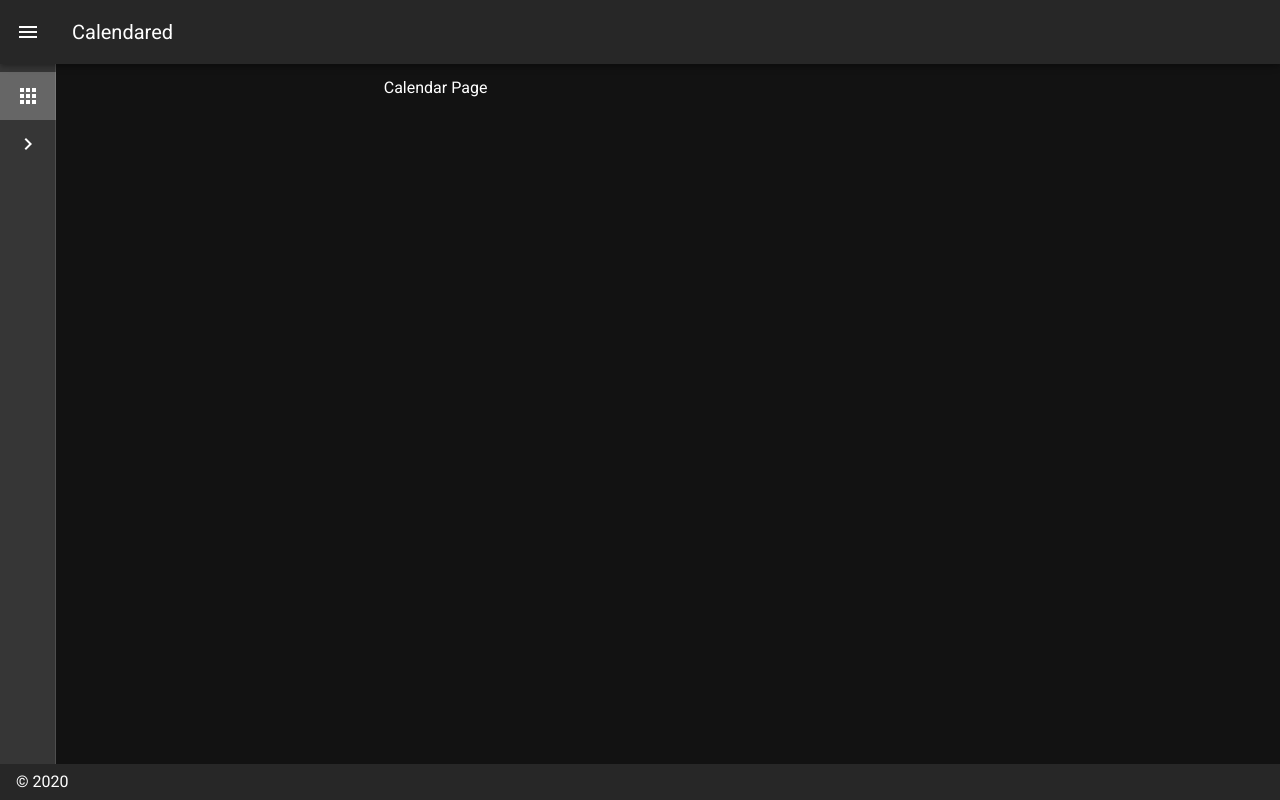
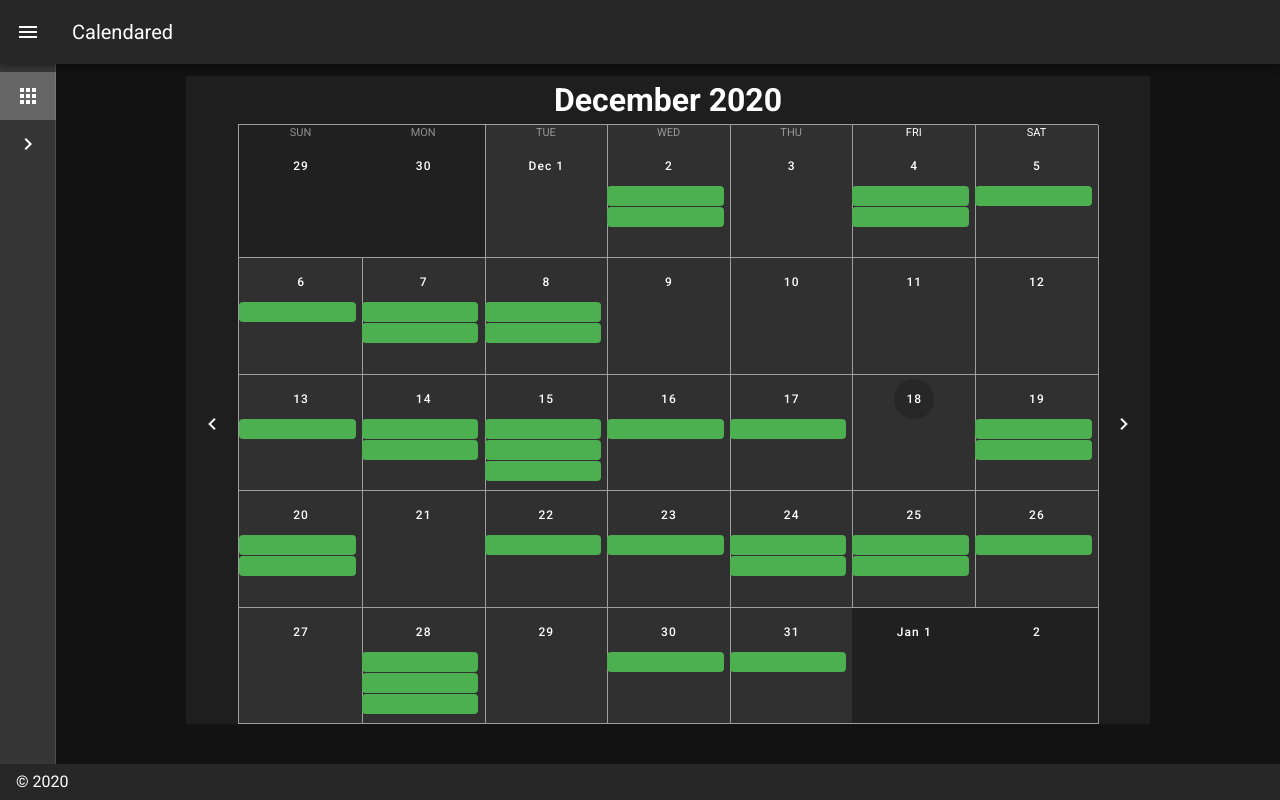
Before and after one commit to YoungMayor/calendared_nuxt, a Nuxt app: page / in a window 1280 px wide. Built offline with nearby package versions, Linux system fonts and the light colour scheme.

Commit message:
Designed the calendar template using raw and static data

```diff
--- a/pages/index.vue
+++ b/pages/index.vue
@@ -1,6 +1,60 @@
 <template>
     <v-row justify="center" align="center">
-        <v-col cols="12" sm="8" md="6"> Calendar Page </v-col>
+        <v-col cols="12" sm="10" md="10">
+            <v-sheet v-if="$refs.calendar">
+                <h1 class="text-center">
+                    {{ $refs.calendar.title }}
+                </h1>
+            </v-sheet>
+
+            <v-sheet height="600" class="d-flex align-center">
+                <v-btn icon class="ma-2" @click="$refs.calendar.prev()">
+                    <v-icon>mdi-chevron-left</v-icon>
+                </v-btn>
+                <v-calendar
+                    ref="calendar"
+                    v-model="value"
+                    :weekdays="weekday"
+                    :type="type"
+                    :events="events"
+                    :event-overlap-mode="mode"
+                    :event-overlap-threshold="30"
+                    :event-color="getEventColor"
+                    @change="getEvents"
+                    @click:date="viewDay"
+                ></v-calendar>
+                <v-btn icon class="ma-2" @click="$refs.calendar.next()">
+                    <v-icon>mdi-chevron-right</v-icon>
+                </v-btn>
+            </v-sheet>
+        </v-col>
+
+        <v-bottom-sheet v-model="sheet" persistent scrollable>
+            <v-card>
+                <v-card-title> Date Opened here </v-card-title>
+
+                <v-divider></v-divider>
+
+                <v-card-text style="height: 300px">
+                    <v-data-table
+                        :headers="table_headers"
+                        :items="table_events"
+                        :items-per-page="5"
+                        :loading="table_loading"
+                        :mobile-breakpoint="120"
+                        class="elevation-1"
+                    ></v-data-table>
+                </v-card-text>
+
+                <v-divider></v-divider>
+
+                <v-card-actions class="text-center">
+                    <v-btn color="blue darken-1" text @click="sheet = false">
+                        Close
+                    </v-btn>
+                </v-card-actions>
+            </v-card>
+        </v-bottom-sheet>
     </v-row>
 </template>
 
@@ -13,5 +67,131 @@ export default {
     },
 
     name: "CalendarPage",
+
+    data: () => ({
+        sheet: false,
+        type: "month",
+        mode: "stack",
+        weekday: [0, 1, 2, 3, 4, 5, 6],
+        value: "",
+        events: [],
+        colors: [
+            "blue",
+            "indigo",
+            "deep-purple",
+            "cyan",
+            "green",
+            "orange",
+            "grey darken-1",
+        ],
+        names: [
+            "Meeting",
+            "Holiday",
+            "PTO",
+            "Travel",
+            "Event",
+            "Birthday",
+            "Conference",
+            "Party",
+        ],
+
+        table_headers: [
+            { text: "Event ID", align: "start", value: "id" },
+            { text: "Auction Type", value: "type" },
+            { text: "Initiator", value: "initiator" },
+            { text: "Product Name", value: "name" },
+            { text: "Weighted Average Price (BGN/MWh)", value: "wap" },
+            { text: "Load (MW)", value: "load" },
+            { text: "Number of Participants", value: "participants" },
+        ],
+        table_events: [],
+        table_loading: false,
+    }),
+
+    methods: {
+        getEvents({ start, end }) {
+            const events = [];
+
+            const min = new Date(`${start.date}T00:00:00`);
+            const max = new Date(`${end.date}T23:59:59`);
+            const days = (max.getTime() - min.getTime()) / 86400000;
+            const eventCount = this.rnd(days, days + 20);
+
+            for (let i = 0; i < eventCount; i++) {
+                const allDay = this.rnd(0, 3) === 0;
+                const firstTimestamp = this.rnd(min.getTime(), max.getTime());
+                const first = new Date(
+                    firstTimestamp - (firstTimestamp % 900000)
+                );
+                const secondTimestamp = this.rnd(2, allDay ? 288 : 8) * 900000;
+                const second = new Date(first.getTime() + secondTimestamp);
+
+                events.push({
+                    // name: this.names[this.rnd(0, this.names.length - 1)],
+                    name: "",
+                    start: first,
+                    // end: second,
+                    end: first,
+                    // color: this.colors[this.rnd(0, this.colors.length - 1)],
+                    color: "green",
+                    // timed: !allDay,
+                    timed: false,
+                });
+            }
+
+            this.events = events;
+        },
+
+        getEventColor(event) {
+            return event.color;
+        },
+
+        rnd(a, b) {
+            return Math.floor((b - a + 1) * Math.random()) + a;
+        },
+
+        viewDay(payload) {
+            console.log(payload);
+            this.sheet = true;
+            this.table_loading = true;
+            this.table_events = [];
+
+            setTimeout(() => {
+                this.table_loading = false;
+                this.table_events = [
+                    {
+                        id: "1335",
+                        type: "Sale",
+                        initiator: "Most Energy",
+                        name:
+                            "IBEX Auction (Buyers) (01.06-31.12). 2020 Baseload",
+                        wap: 74.27,
+                        load: "14",
+                        participants: "Example User",
+                    },
+                    {
+                        id: "1336",
+                        type: "Sale",
+                        initiator: "Most Energy",
+                        name:
+                            "IBEX Auction (Buyers) (01.06-31.12). 2020 Baseload",
+                        wap: 74.27,
+                        load: "14",
+                        participants: "Example User",
+                    },
+                    {
+                        id: "1337",
+                        type: "Sale",
+                        initiator: "Most Energy",
+                        name:
+                            "IBEX Auction (Buyers) (01.06-31.12). 2020 Baseload",
+                        wap: 74.27,
+                        load: "14",
+                        participants: "Example User",
+                    },
+                ];
+            }, 3500);
+        },
+    },
 };
 </script>
```
